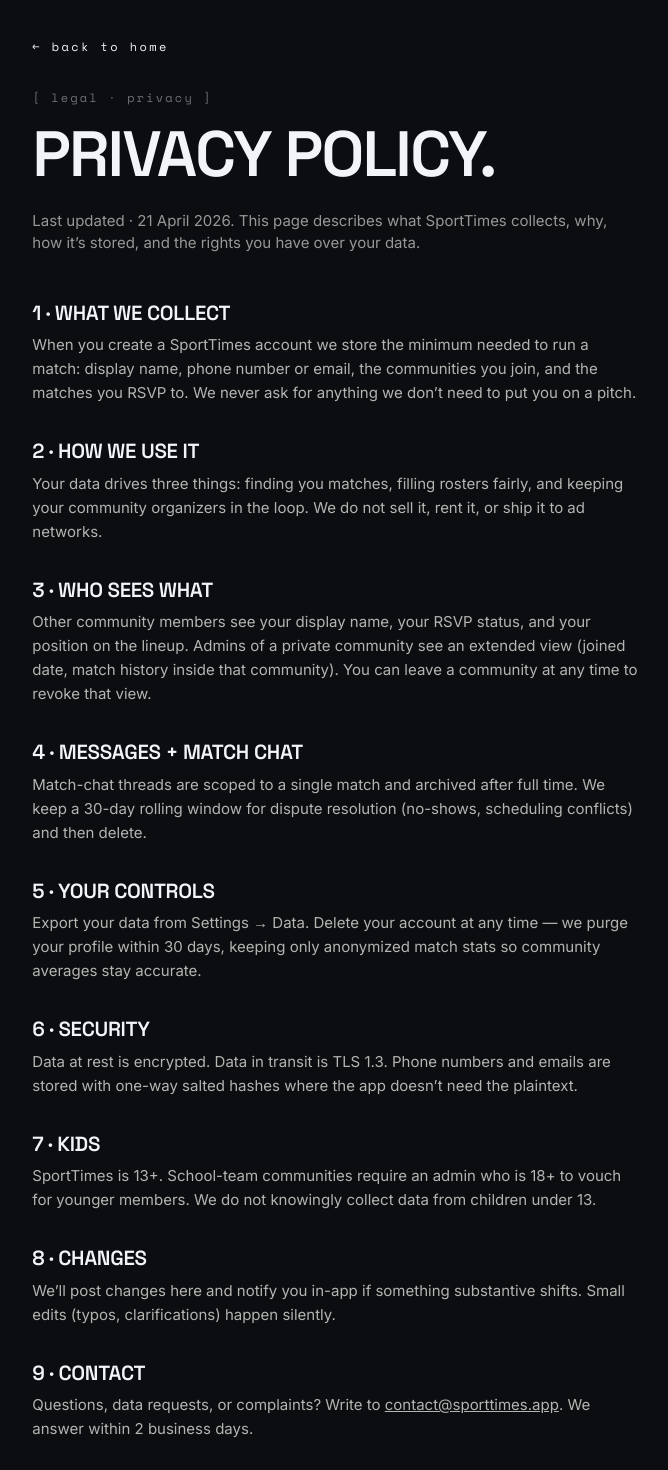
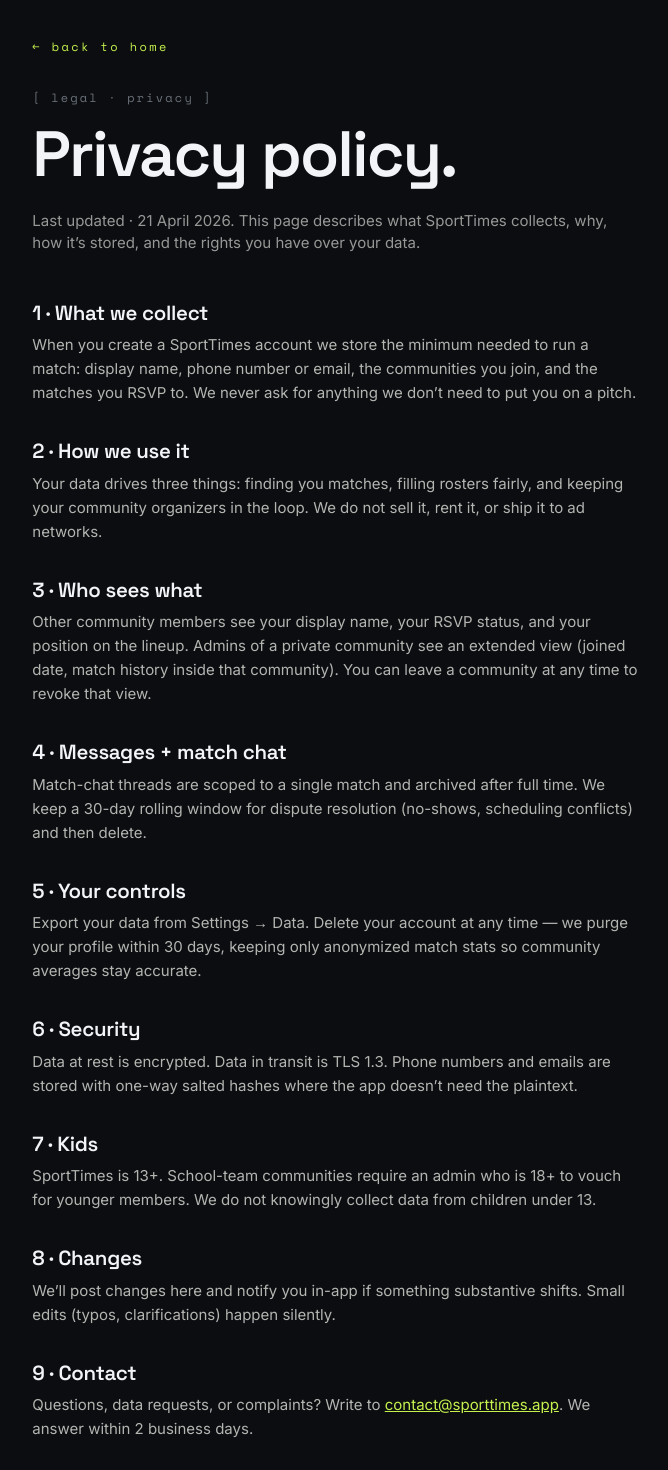
Before and after one commit to elhadjaoui/sporttimes, a Next.js app: page /privacy in a window 1280 px wide. Shown: the part 80-1550 px from the top of the page, without its empty margins (119-787 px from the left). Built offline with nearby package versions, Linux system fonts and the light colour scheme.

Commit message:
refactor(legal): switch privacy/terms pages from data-palette=hero to dark; align with new tokens

```diff
--- a/app/privacy/page.tsx
+++ b/app/privacy/page.tsx
@@ -11,7 +11,7 @@
   return (
     <main
       className="relative w-full"
-      data-palette="hero"
+      data-palette="dark"
       style={{
         minHeight: '100vh',
         paddingTop: 'clamp(7rem, 12vh, 10rem)',
@@ -22,16 +22,16 @@
         <div className="col-span-12 md:col-start-2 md:col-span-8">
           <Link
             href="/"
-            data-cursor="hover"
+
             className="mono-eyebrow inline-flex items-center gap-2 mb-8"
-            style={{ color: 'var(--lime)', letterSpacing: '0.2em' }}
+            style={{ color: 'var(--accent)', letterSpacing: '0.2em' }}
           >
             ← Back to home
           </Link>
 
           <div className="mono-eyebrow mb-4">[ Legal · Privacy ]</div>
           <h1
-            className="headline-display uppercase text-ink mb-6"
+            className="headline-display mb-6"
             style={{
               fontSize: 'clamp(2.25rem, 5vw, 4rem)',
               lineHeight: 0.98,
@@ -126,8 +126,8 @@
               Questions, data requests, or complaints? Write to{' '}
               <a
                 href="mailto:contact@sporttimes.app"
-                data-cursor="hover"
-                style={{ color: 'var(--lime)', textDecoration: 'underline' }}
+
+                style={{ color: 'var(--accent)', textDecoration: 'underline' }}
               >
                 contact@sporttimes.app
               </a>
@@ -150,7 +150,7 @@
   return (
     <section style={{ marginBottom: '2.25rem' }}>
       <h2
-        className="headline-display uppercase text-ink"
+        className="headline-display"
         style={{
           fontSize: 'clamp(1.1rem, 1.6vw, 1.35rem)',
           letterSpacing: '-0.015em',
--- a/app/terms/page.tsx
+++ b/app/terms/page.tsx
@@ -11,7 +11,7 @@
   return (
     <main
       className="relative w-full"
-      data-palette="hero"
+      data-palette="dark"
       style={{
         minHeight: '100vh',
         paddingTop: 'clamp(7rem, 12vh, 10rem)',
@@ -22,16 +22,16 @@
         <div className="col-span-12 md:col-start-2 md:col-span-8">
           <Link
             href="/"
-            data-cursor="hover"
+
             className="mono-eyebrow inline-flex items-center gap-2 mb-8"
-            style={{ color: 'var(--lime)', letterSpacing: '0.2em' }}
+            style={{ color: 'var(--accent)', letterSpacing: '0.2em' }}
           >
             ← Back to home
           </Link>
 
           <div className="mono-eyebrow mb-4">[ Legal · Terms ]</div>
           <h1
-            className="headline-display uppercase text-ink mb-6"
+            className="headline-display mb-6"
             style={{
               fontSize: 'clamp(2.25rem, 5vw, 4rem)',
               lineHeight: 0.98,
@@ -140,8 +140,8 @@
               Legal questions, disputes, or account issues? Write to{' '}
               <a
                 href="mailto:contact@sporttimes.app"
-                data-cursor="hover"
-                style={{ color: 'var(--lime)', textDecoration: 'underline' }}
+
+                style={{ color: 'var(--accent)', textDecoration: 'underline' }}
               >
                 contact@sporttimes.app
               </a>
@@ -164,7 +164,7 @@
   return (
     <section style={{ marginBottom: '2.25rem' }}>
       <h2
-        className="headline-display uppercase text-ink"
+        className="headline-display"
         style={{
           fontSize: 'clamp(1.1rem, 1.6vw, 1.35rem)',
           letterSpacing: '-0.015em',
```
